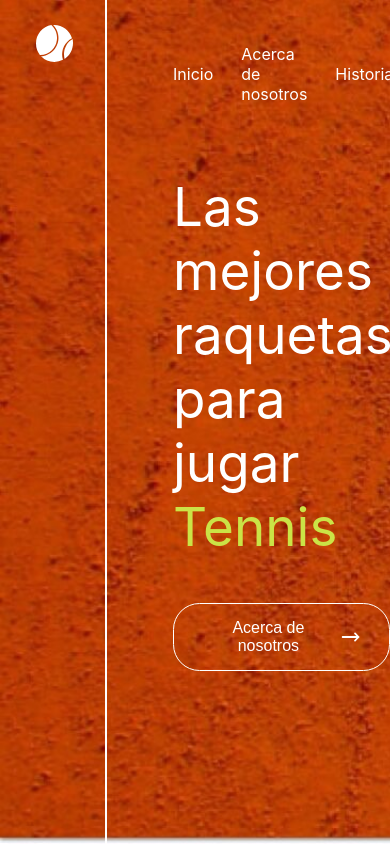
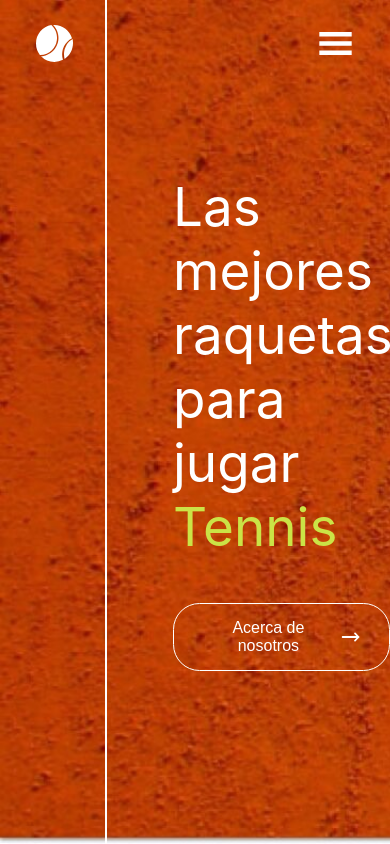
Before and after one commit to Memo56-FB/Las-mejores-raquetas, a React (Vite) app: page / in a window 390 px wide. Built offline with nearby package versions, Linux system fonts and the light colour scheme.

Commit message:
📱feat: add responsive header

```diff
--- a/src/components/Header/Header.jsx
+++ b/src/components/Header/Header.jsx
@@ -1,9 +1,32 @@
 import './Header.scss'
 
+import { useState } from 'react'
+
+import { AiOutlineClose } from 'react-icons/ai'
+import { GiHamburgerMenu } from 'react-icons/gi'
+
+import logo from '../../assets/icons/logo.svg'
+
 export const Header = () => {
+  const [isOpen, setIsOpen] = useState(false)
+
+  const handleOpen = () => {
+    setIsOpen(true)
+  }
+  const handleClose = () => {
+    setIsOpen(false)
+  }
+
   return (
     <header>
-      <nav className='header__navigation'>
+      <button onClick={handleOpen} className='header__menu-icon'>
+        <GiHamburgerMenu />
+      </button>
+      <nav className={`header__navigation ${isOpen ? 'open-menu' : ''}`}>
+        <button onClick={handleClose} className='header__navigation__close-menu'>
+          <AiOutlineClose />
+        </button>
+        <img src={logo} alt="" className='header__navigation__logo' />
         <ul>
           <li>
             <a href="#">Inicio</a>
--- a/src/components/Header/Header.scss
+++ b/src/components/Header/Header.scss
@@ -1,19 +1,52 @@
 .header__navigation {
+  color: #fff;
+  display: flex;
+  flex-direction: column;
+  gap: 1.5rem;
   position: fixed;
-  display: flex;
-  justify-content: space-between;
-  align-items: center;
-  padding-left: 17.3rem;
-  padding-right: 9.4rem;
-  padding-top: 4.4rem;
-  width: 100%;
-  color: #fff;
+  translate: transform(-100%, 0);
+  padding-left: 3.6rem;
+  padding-top: 8rem;
+  background: #000;
+  width: 100vw;
+  height: 100vh;
+  z-index: 1;
+  transition: transform 0.3s ease-in-out;
+  transform: translateY(-100%);
 
   ul {
+    padding-top: 1rem;
+    border-top: 1px solid #fff;
+    gap: 1.5rem;
     display: flex;
-    align-items: center;
-    gap: 2.8rem;
+    flex-direction: column;
+    font-size: x-large;
   }
+
+  &__logo {
+    position: absolute;
+    top: 2.5rem;
+    left: 3.6rem;
+  }
+
+  &__close-menu {
+    position: absolute;
+    top: 2.5rem;
+    right: 2.5rem;
+    font-size: 3.7rem;
+  }
+}
+
+.open-menu {
+  transform: translateY(0);
+}
+
+.header__menu-icon {
+  position: absolute;
+  color: #fff;
+  font-size: 3.7rem;
+  top: 2.5rem;
+  right: 3.6rem;
 }
 
 .header__language-picker {
@@ -21,4 +54,44 @@
   display: flex;
   align-items: center;
   gap: 2rem;
+  font-size: x-large;
+
 }
+
+@media (min-width: 1024px) {
+  .header__menu-icon {
+    display: none;
+  }
+
+  .header__navigation {
+    position: fixed;
+    flex-direction: row;
+    justify-content: space-between;
+    align-items: center;
+    padding-left: 17.3rem;
+    padding-right: 9.4rem;
+    padding-top: 4.4rem;
+    height: auto;
+    background: none;
+    width: 100%;
+    transform: translateY(0);
+
+    &__logo,
+    &__close-menu {
+      display: none;
+    }
+
+    ul {
+      border-top: none;
+      flex-direction: row;
+      align-items: center;
+      gap: 2.8rem;
+      font-size: medium;
+    }
+  }
+
+  .header__language-picker {
+    font-size: medium;
+  }
+
+}
--- a/src/index.scss
+++ b/src/index.scss
@@ -47,7 +47,7 @@ button {
   background: none;
   color: inherit;
   cursor: pointer;
-  font-size: 1.6rem;
+  font-size: inherit;
 }
 
 ul {
```
